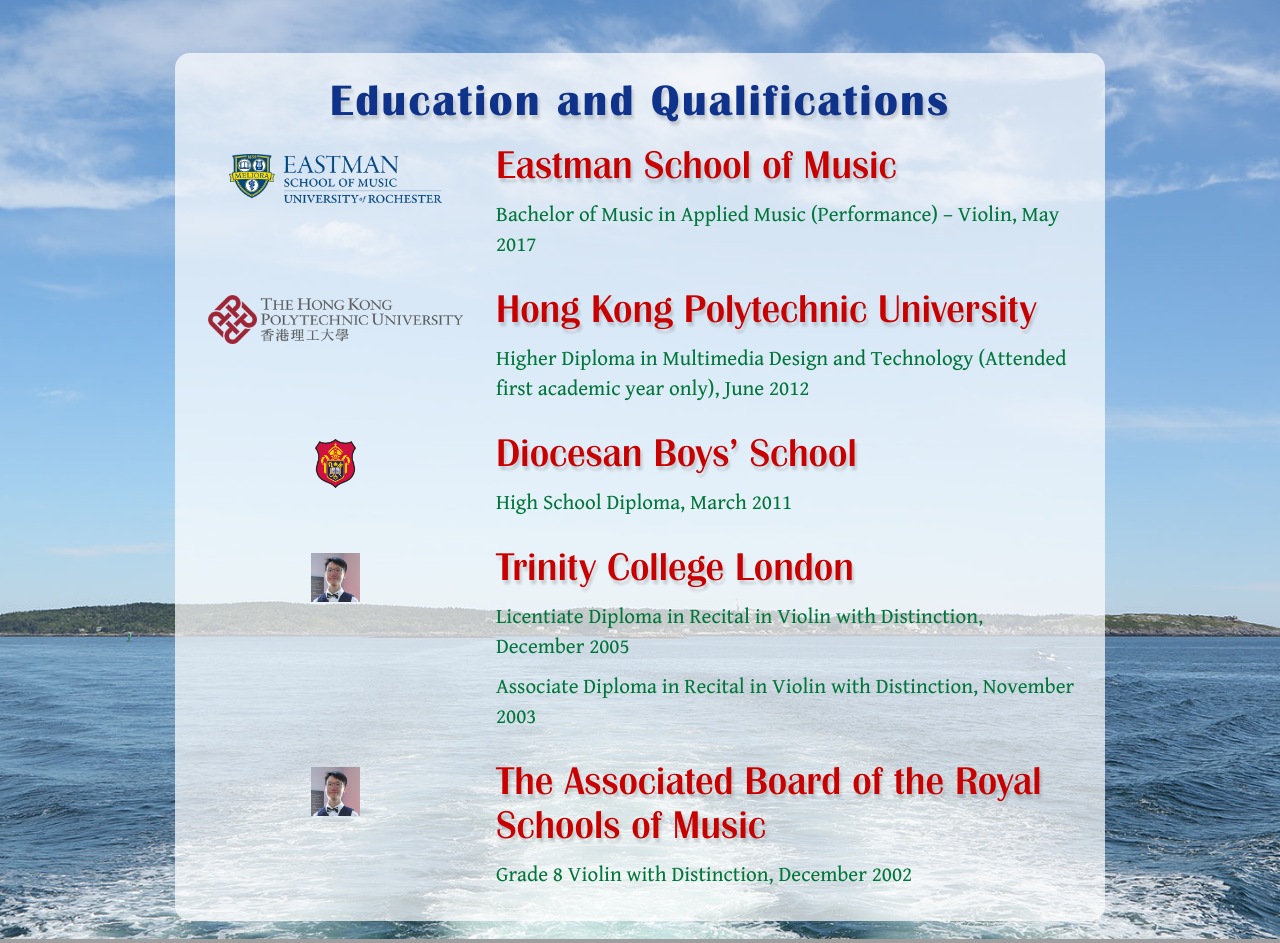
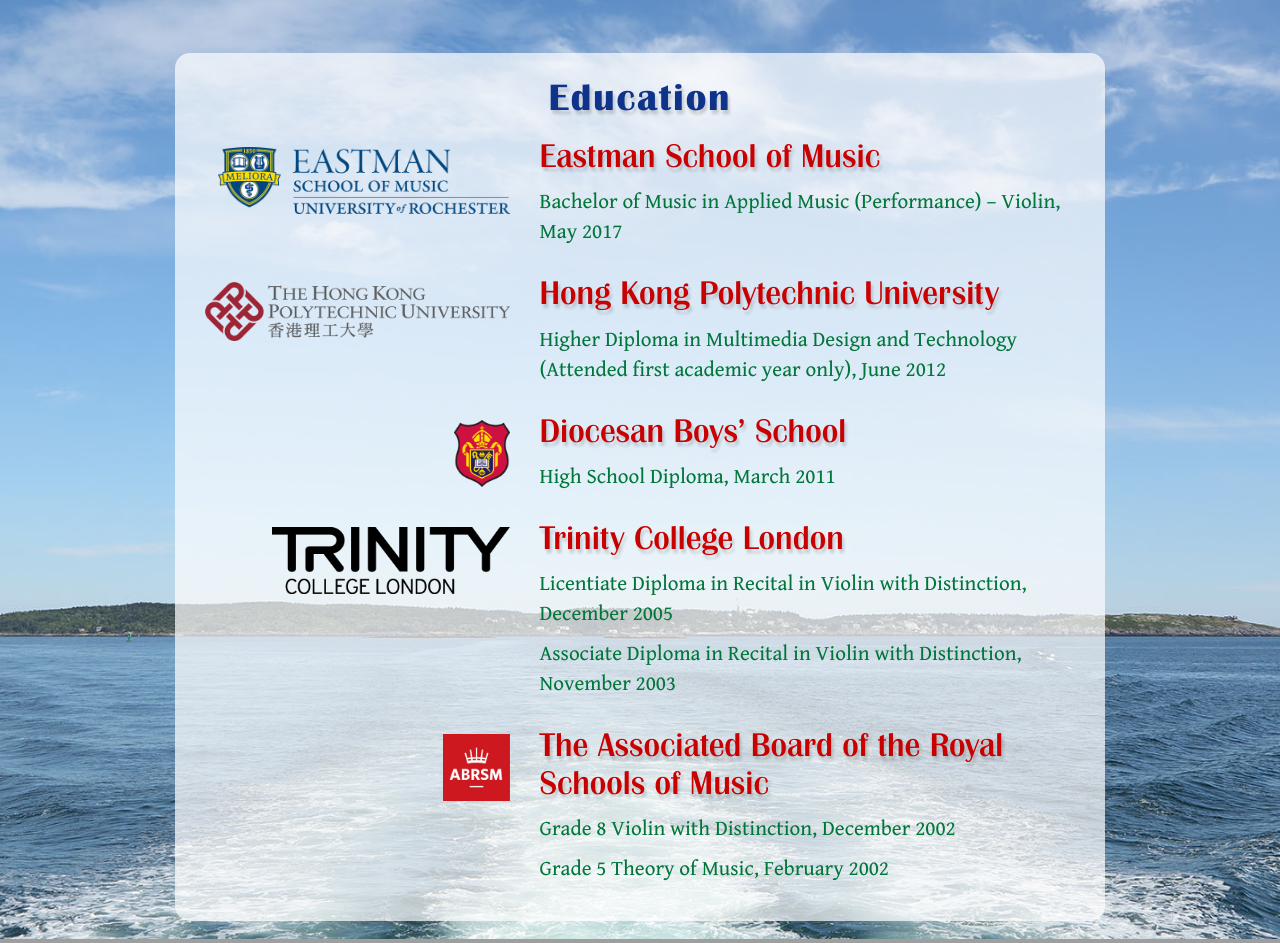
Before and after one commit to mtam02/project3, a PHP site: page / in a window 1280 px wide. Shown: the part 973-1916 px from the top of the page. Run offline with PHP 8.4, Linux system fonts and the light colour scheme; grey boxes are pictures that could not be loaded.

Commit message:
Home - Section 2

```diff
--- a/css/styles.css
+++ b/css/styles.css
@@ -18,7 +18,7 @@
 	color: #0f328b;
 	text-shadow: 2px 4px 3px rgba(51,51,51,0.1), 2px 4px 3px rgba(51,51,51,0.1);
 	font-family: "Britannic Bold", sans-serif;
-	font-size: 32px;
+	font-size: 30px;
 	padding-top: 10px;
 	margin-top: 0px;
 	margin-bottom: 5px;
@@ -29,7 +29,7 @@
 	color: #c90000;
 	text-shadow: 2px 4px 3px rgba(51,51,51,0.1), 2px 4px 3px rgba(51,51,51,0.1);
 	font-family: "Britannic Medium", sans-serif;
-	font-size: 30px;
+	font-size: 26px;
 }
 
 h4, h4 > a {
@@ -100,11 +100,11 @@
 
 	h2 {
 		padding-top: 15px;
-		font-size: 35px;
+		font-size: 32px;
 	}
 
 	h3 {
-		font-size: 32px;
+		font-size: 28px;
 	}
 
 	h4, h4 > a {
@@ -132,11 +132,11 @@
 
 	h2 {
 		padding-top: 20px;
-		font-size: 44px;
+		font-size: 38px;
 	}
 
 	h3 {
-		font-size: 40px;
+		font-size: 34px;
 	}
 
 	h4, h4 > a {
@@ -269,6 +269,13 @@
 	margin-top: 15px;
 }
 
+.accomplishments-img > img {
+	max-width: 100%;
+	max-height: 100%;
+	max-height: 52px;
+	width: auto;
+}
+
 .accomplishments-text > h3, .accomplishments-text > p {
 	text-align: left;
 }
@@ -326,6 +333,14 @@
 	background-size: cover;
  	background-position: center top;
 	background-repeat: no-repeat;
+}
+
+#overview h2 {
+	font-size: 32px;
+}
+
+#overview h3 {
+	font-size: 30px;
 }
 
 #education {
@@ -494,17 +509,17 @@
 	}
 
 	.accomplishments-img {
-		width: 30%;
+		width: 35%;
+		text-align: right;
 		margin-top: 25px;
 	}
 
 	.accomplishments-img > img {
-		max-width: 100%;
-		height: auto;
+		max-height: 57px;
 	}
 
 	.accomplishments-text {
-		width: 70%;
+		width: 65%;
 		padding-left: 25px;
 	}
 
@@ -539,6 +554,14 @@
 
 	.overview-headline {
 		margin-top: 7px;
+	}
+
+	#overview h2 {
+		font-size: 35px;
+	}
+
+	#overview h3 {
+		font-size: 32px;
 	}
 
 	#colophon img {
@@ -591,8 +614,7 @@
 	}
 
 	.accomplishments-img > img {
-		max-height: 49px;
-		margin-left: auto;
+		max-height: 67px;
 	}
 
 	.accomplishments-text {
@@ -618,6 +640,14 @@
 		top: 0;
 	}
 
+	#overview h2 {
+		font-size: 44px;
+	}
+
+	#overview h3 {
+		font-size: 40px;
+	}
+
 	#colophon img {
 		width: 200px;
 	}
--- a/index.php
+++ b/index.php
@@ -35,7 +35,7 @@
 
         		<div class="overlay-content-container white-overlay">
 
-        			<h2>Education and Qualifications</h2>
+        			<h2>Education</h2>
 
         			<div class="overlay-content">
 
@@ -81,7 +81,7 @@
 				        <div class="accomplishments">
 
 				        	<div class="accomplishments-img">
-				        		<img src="images/minghangtam.jpg" alt="minghangtam">
+				        		<img src="images/tcl.png" alt="tcl">
 				        	</div>
 
 				        	<div class="accomplishments-text">
@@ -96,7 +96,7 @@
 				        <div class="accomplishments">
 
 				        	<div class="accomplishments-img">
-				        		<img src="images/minghangtam.jpg" alt="minghangtam">
+				        		<img src="images/abrsm.png" alt="abrsm">
 				        	</div>
 
 				        	<div class="accomplishments-text">
```
Also changed, not shown: images/abrsm.png (added), images/tcl.png (added).
